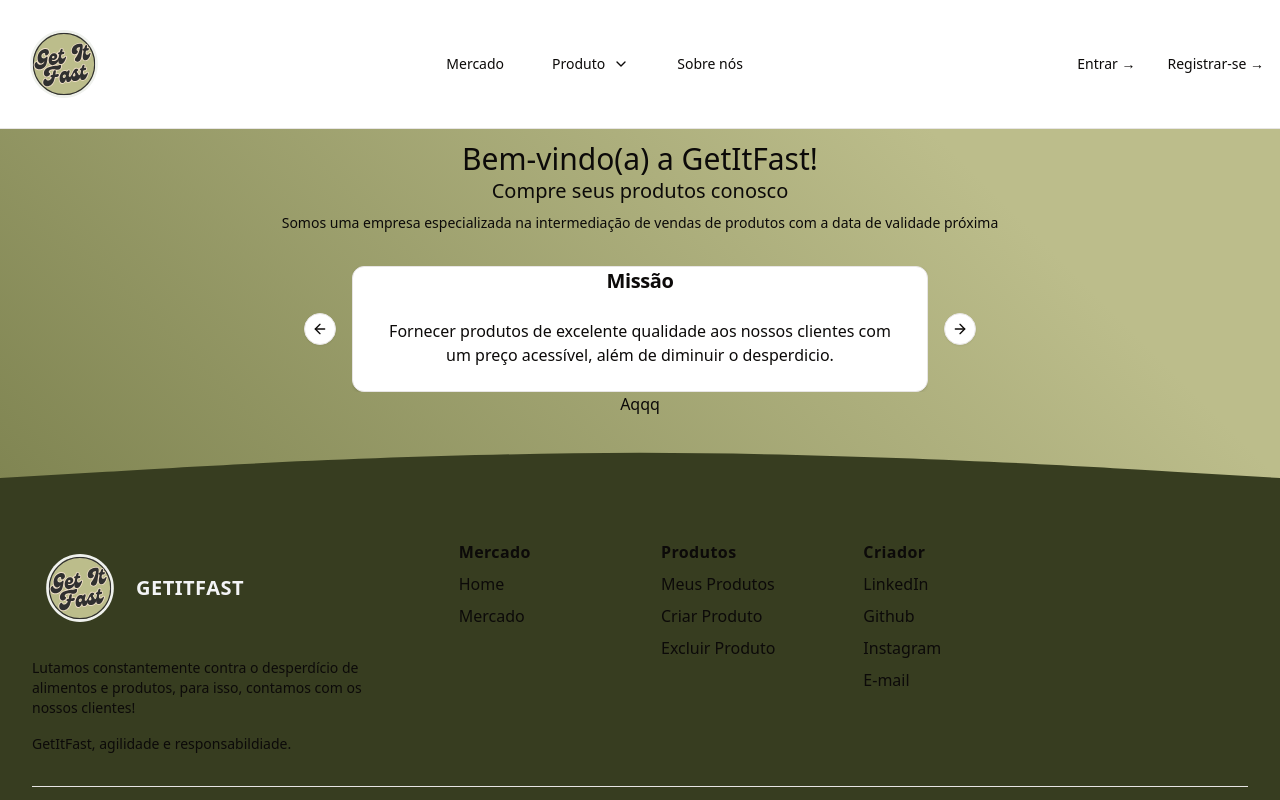
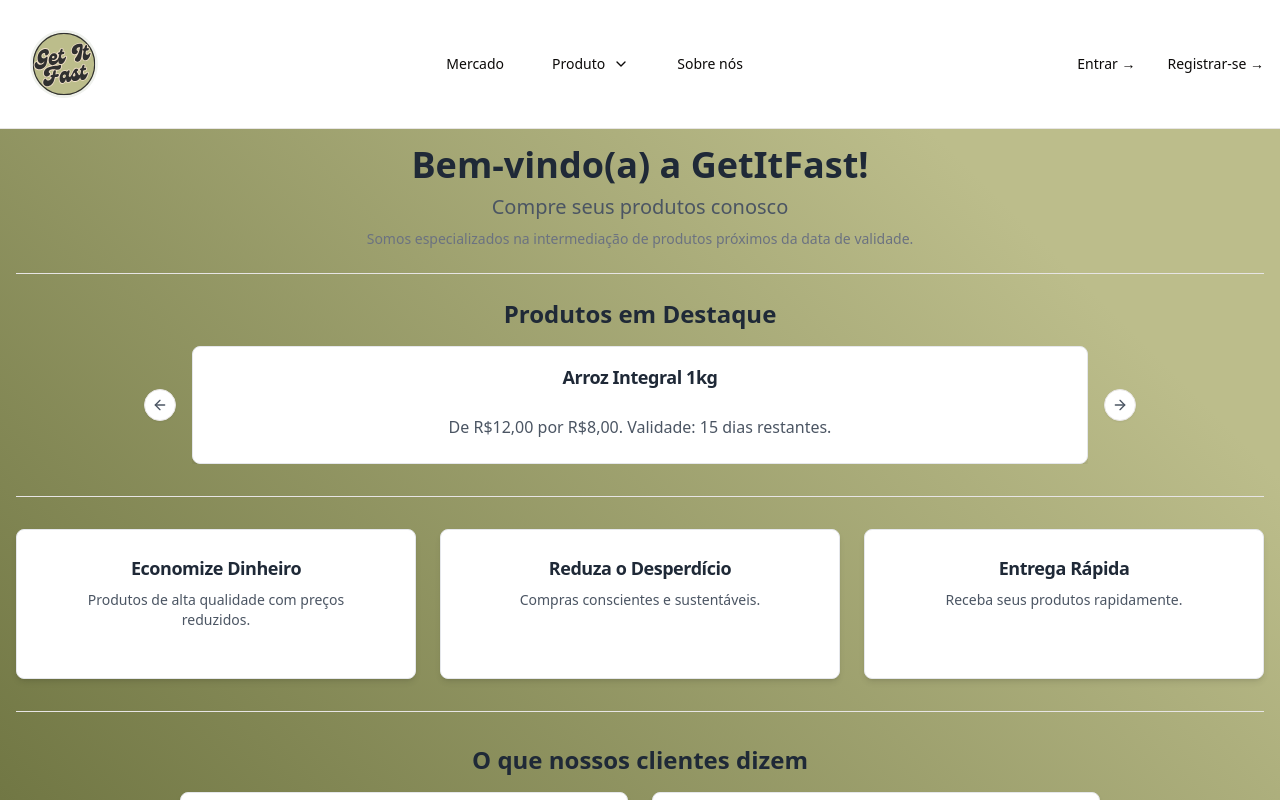
Before and after one commit to Allan-Araujo-Lima/get-it-fast-frontend, a React (Vite) app: page / in a window 1280 px wide. Built offline with nearby package versions, Linux system fonts and the light colour scheme.

Commit message:
style: adjustig footer and home page

```diff
--- a/src/pages/home/index.tsx
+++ b/src/pages/home/index.tsx
@@ -1,69 +1,132 @@
-import { Card, CardContent, CardTitle } from "@/components/ui/card"
-import { Carousel, CarouselContent, CarouselItem, CarouselNext, CarouselPrevious } from "@/components/ui/carousel"
-import { Separator } from "@/components/ui/separator"
-import { useToast } from "@/hooks/use-toast"
+import { Card, CardContent, CardTitle } from "@/components/ui/card";
+import { Carousel, CarouselContent, CarouselItem, CarouselNext, CarouselPrevious } from "@/components/ui/carousel";
+import { Separator } from "@/components/ui/separator";
+import { Button } from "@/components/ui/button";
+import { useToast } from "@/hooks/use-toast";
 
 export const Home = () => {
-
     const { toast } = useToast();
 
-    const cardInfo = [
+    const carouselItems = [
         {
-            title: "Missão",
-            description: "Fornecer produtos de excelente qualidade aos nossos clientes com um preço acessível, além de diminuir o desperdicio."
+            title: "Arroz Integral 1kg",
+            description: "De R$12,00 por R$8,00. Validade: 15 dias restantes.",
         },
         {
-            title: "Visão",
-            description: "Fazer com que o desperdício de produção pela sua vida útil acabe."
+            title: "Leite Desnatado 1L",
+            description: "De R$6,00 por R$4,50. Validade: 10 dias restantes.",
         },
         {
-            title: "Valores",
-            description: "Qualidade, Agilidade, Compromisso e Segurança."
-        }
-    ]
+            title: "Pão Integral 500g",
+            description: "De R$8,00 por R$5,00. Validade: 5 dias restantes.",
+        },
+    ];
+
+    const benefits = [
+        {
+            title: "Economize Dinheiro",
+            description: "Produtos de alta qualidade com preços reduzidos.",
+        },
+        {
+            title: "Reduza o Desperdício",
+            description: "Compras conscientes e sustentáveis.",
+        },
+        {
+            title: "Entrega Rápida",
+            description: "Receba seus produtos rapidamente.",
+        },
+    ];
+
+    const testimonials = [
+        {
+            author: "Ana Paula",
+            feedback: "Com o GetItFast, economizei muito e ajudei o meio ambiente!",
+        },
+        {
+            author: "Carlos Silva",
+            feedback: "Produtos de qualidade por preços inacreditáveis. Recomendo!",
+        },
+    ];
 
     return (
-        <main className="w-full h-auto text-center p-3">
-            <nav>
-                <h1 className="text-3xl">Bem-vindo(a) a GetItFast!</h1>
-                <h2 className="text-xl">Compre seus produtos conosco</h2>
-                <p className="text-sm mt-2">Somos uma empresa especializada na intermediação de vendas de produtos com a data de validade próxima</p>
+        <main className="w-full h-auto text-center p-4">
+            <nav className="mb-6">
+                <h1 className="text-4xl font-bold text-gray-800">Bem-vindo(a) a GetItFast!</h1>
+                <h2 className="text-xl text-gray-600 mt-2">Compre seus produtos conosco</h2>
+                <p className="text-sm text-gray-500 mt-2">
+                    Somos especializados na intermediação de produtos próximos da data de validade.
+                </p>
             </nav>
-            <Separator className="my-4 bg-transparent" />
+
+            <Separator className="my-6" />
+
             <section className="flex flex-col items-center">
-                <Carousel className="w-full max-w-xl"
-                    opts={{
-                        align: "center",
-                        loop: true,
-                    }}>
-                    <CarouselContent>
-                        {cardInfo.map((_, index) => (
+                <h2 className="text-2xl font-semibold text-gray-800 mb-4">Produtos em Destaque</h2>
+                <Carousel
+                    className="w-full max-w-4xl"
+                    opts={{ align: "center", loop: true }}
+                >
+                    <CarouselContent className="gap-4">
+                        {carouselItems.map((item, index) => (
                             <CarouselItem key={index}>
-                                <div>
-                                    <Card className="flex flex-col">
-                                        <CardTitle>
-                                            <h2 className="text-xl">{cardInfo[index].title}</h2>
-                                        </CardTitle>
-                                        <CardContent className="flex-1 items-center justify-center p-6">
-                                            <span>{cardInfo[index].description}</span>
-                                        </CardContent>
-                                    </Card>
-                                </div>
+                                <Card className="flex flex-col shadow-lg border border-gray-200 rounded-lg">
+                                    <CardTitle className="text-lg font-bold pt-4 text-gray-800">
+                                        {item.title}
+                                    </CardTitle>
+                                    <CardContent className="flex-1 flex items-center justify-center p-6 text-gray-600">
+                                        <span>{item.description}</span>
+                                    </CardContent>
+                                </Card>
                             </CarouselItem>
                         ))}
                     </CarouselContent>
-                    <CarouselNext />
-                    <CarouselPrevious />
+                    <CarouselPrevious className="text-gray-600 hover:text-gray-800" />
+                    <CarouselNext className="text-gray-600 hover:text-gray-800" />
                 </Carousel>
-                <button onClick={() => {
-                    toast({
-                        title: "teste",
-                        description: "isso é um teste"
-                    })
-                }}>
-                    Aqqq
-                </button>
+            </section>
+
+            <Separator className="my-8" />
+
+            <section className="grid grid-cols-1 md:grid-cols-3 gap-6">
+                {benefits.map((benefit, index) => (
+                    <Card key={index} className="p-6 shadow-md border border-gray-200 rounded-lg">
+                        <CardTitle className="text-lg font-semibold text-gray-800 mb-2">
+                            {benefit.title}
+                        </CardTitle>
+                        <CardContent className="text-sm text-gray-600">
+                            <p>{benefit.description}</p>
+                        </CardContent>
+                    </Card>
+                ))}
+            </section>
+
+            <Separator className="my-8" />
+
+            <section className="my-8">
+                <h2 className="text-2xl font-semibold text-gray-800 mb-4">O que nossos clientes dizem</h2>
+                <div className="flex flex-col md:flex-row justify-center gap-6">
+                    {testimonials.map((testimonial, index) => (
+                        <Card key={index} className="w-full max-w-md p-6 shadow-md border border-gray-200 rounded-lg">
+                            <CardContent>
+                                <p className="italic text-gray-600">"{testimonial.feedback}"</p>
+                                <p className="text-right font-bold text-gray-800 mt-2">- {testimonial.author}</p>
+                            </CardContent>
+                        </Card>
+                    ))}
+                </div>
+            </section>
+
+            <Separator className="my-8" />
+
+            <section className="bg-green-100 p-6 rounded-lg shadow-lg max-w-4xl mx-auto">
+                <h2 className="text-2xl font-semibold text-green-800 mb-2">Cadastre-se Agora!</h2>
+                <p className="text-gray-600 mb-4">
+                    Crie sua conta e comece a economizar com produtos de qualidade e preços imbatíveis.
+                </p>
+                <Button className="bg-green-600 hover:bg-green-700 text-white font-semibold px-6 py-2 rounded-md">
+                    Criar Conta
+                </Button>
             </section>
         </main>
-    )
-}
+    );
+};
--- a/src/pages/layout/index.tsx
+++ b/src/pages/layout/index.tsx
@@ -4,10 +4,10 @@
 
 export const Layout = () => {
     return (
-        <>
+        <div className="flex flex-col h-screen">
             <Header />
             <Outlet />
             <Footer />
-        </>
+        </div>
     )
 }
--- a/src/pages/mercado/index.tsx
+++ b/src/pages/mercado/index.tsx
@@ -33,13 +33,13 @@
     return (
         <main className="p-6 bg-gray-100 min-h-screen">
             <h1 className="text-3xl font-bold text-gray-800 mb-6 text-center">Mercado</h1>
-            <article className="grid grid-cols-1 md:grid-cols-2 lg:grid-cols-3 gap-6">
+            <article className="grid grid-cols-1 md:grid-cols-2 lg:grid-cols-6 gap-6">
                 {products.map((product) => (
                     <Card key={product.id} className="hover:shadow-lg transition-shadow" onClick={() => console.log(product)}>
                         <img
                             src={`${import.meta.env.VITE_BACKEND_URL}/uploads/${product.id}.png`}
                             alt={product.name}
-                            className="w-full h-40 object-cover rounded-t-lg"
+                            className="w-full h-40 object-contain rounded-t-lg"
                         />
                         <CardHeader className="p-4">
                             <CardTitle className="text-lg font-semibold">{product.name}</CardTitle>
```
